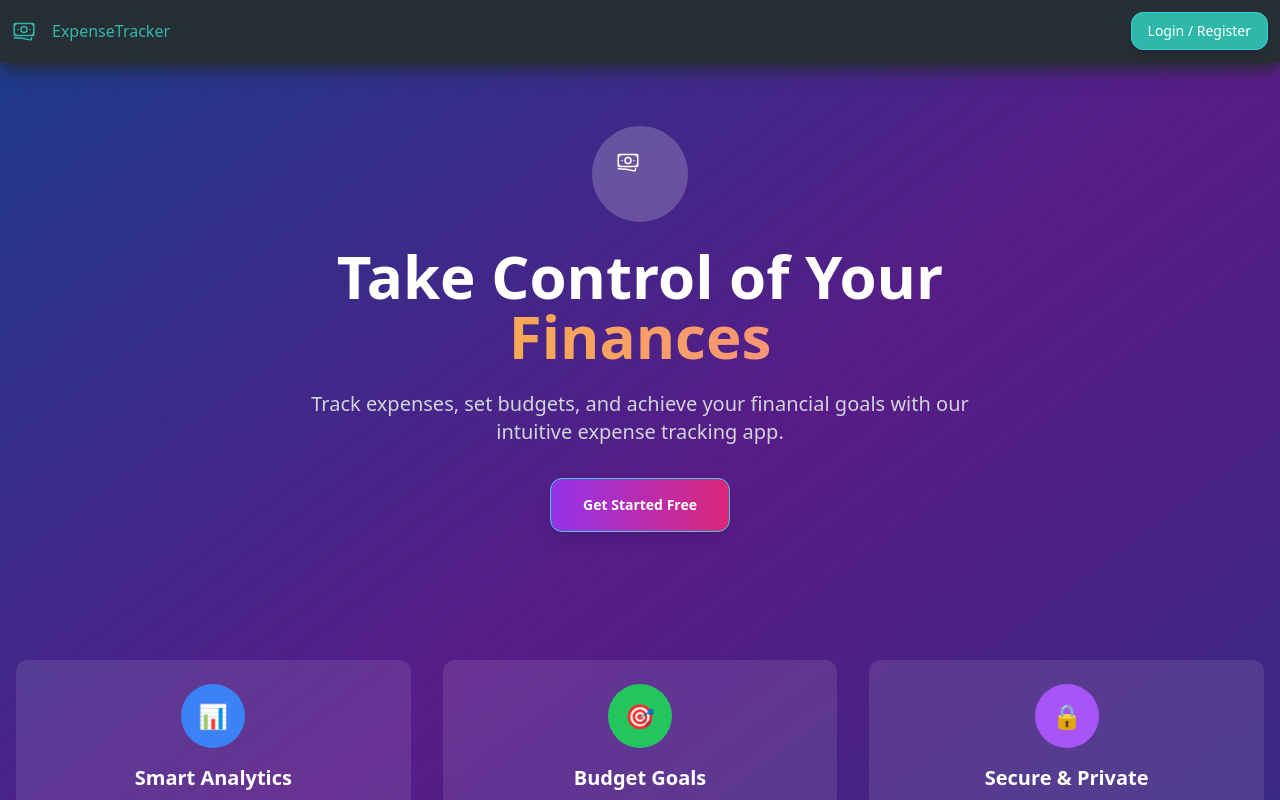
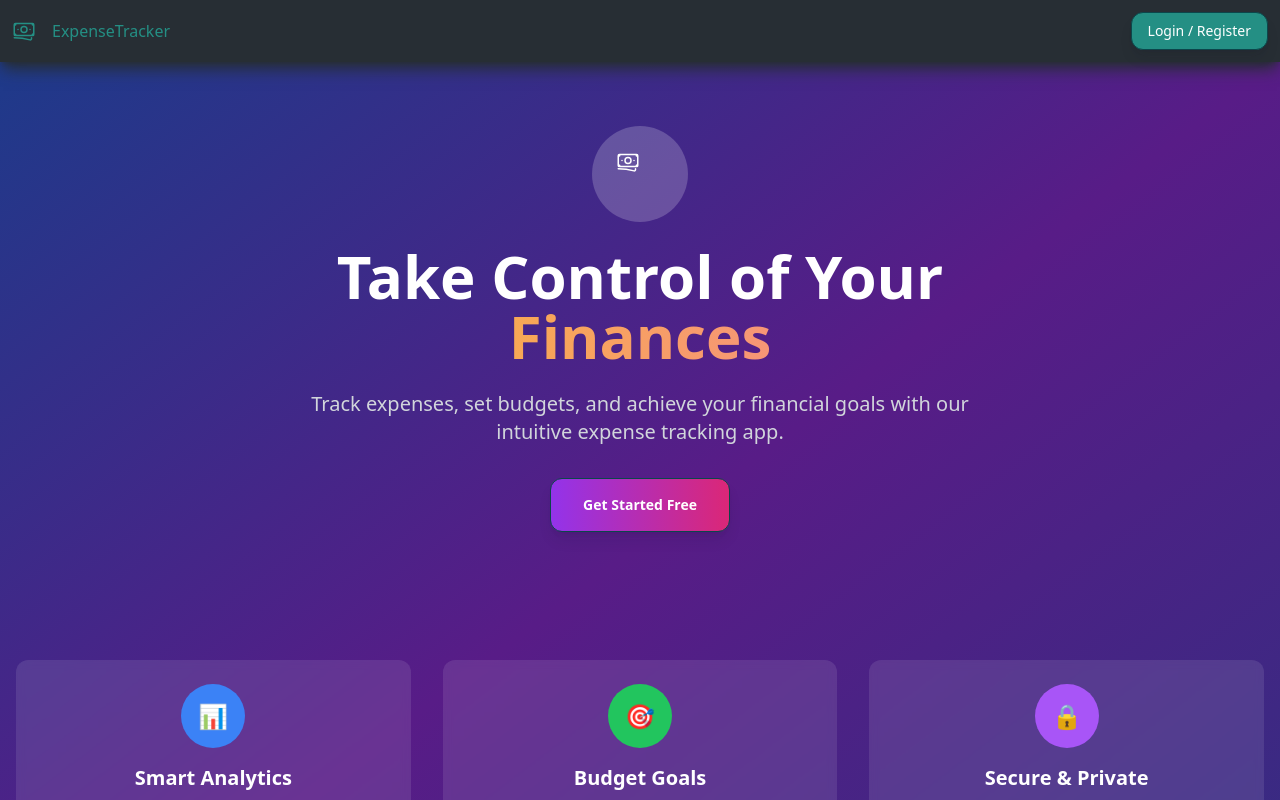
Before and after one commit to Julianb18/expense-tracker, a Next.js app: page / in a window 1280 px wide. Shown: the top 800 px of the page. Built offline with nearby package versions, Linux system fonts and the light colour scheme; no server answers.

Commit message:
update button colors to not be too bright

```diff
--- a/tailwind.config.js
+++ b/tailwind.config.js
@@ -11,8 +11,8 @@
       colors: {
         primaryDark: "#272e34",
         secondaryDark: "#1f2429",
-        buttonPrimary: "#36cfde",
-        buttonSecondary: "#2eb8aa",
+        buttonPrimary: "#0c464b",
+        buttonSecondary: "#248f84",
       },
       boxShadow: {
         innerTopShadow: "inset 0px 44px 5px 0px rgba(0,0,0,0.75)",
```
